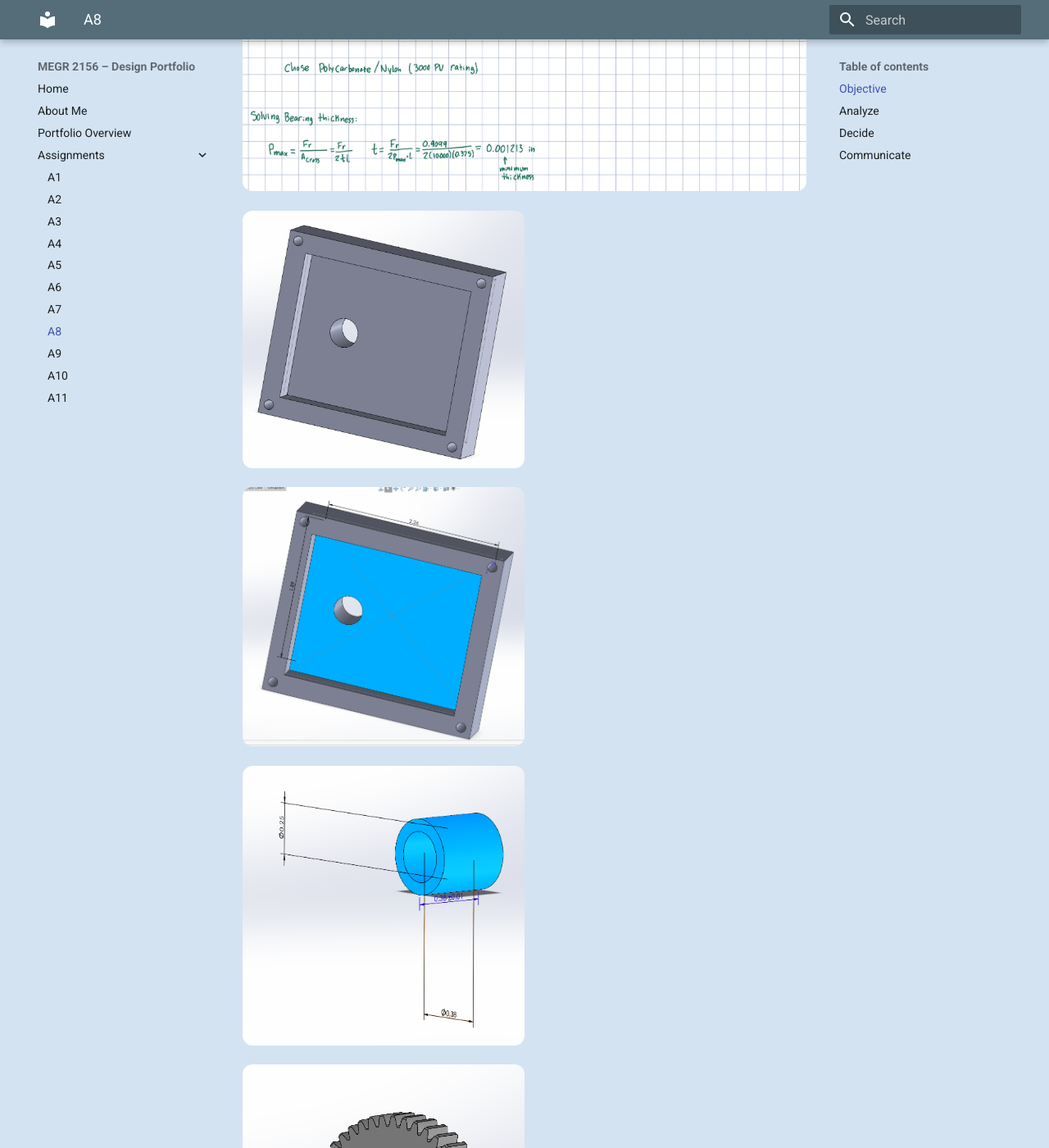
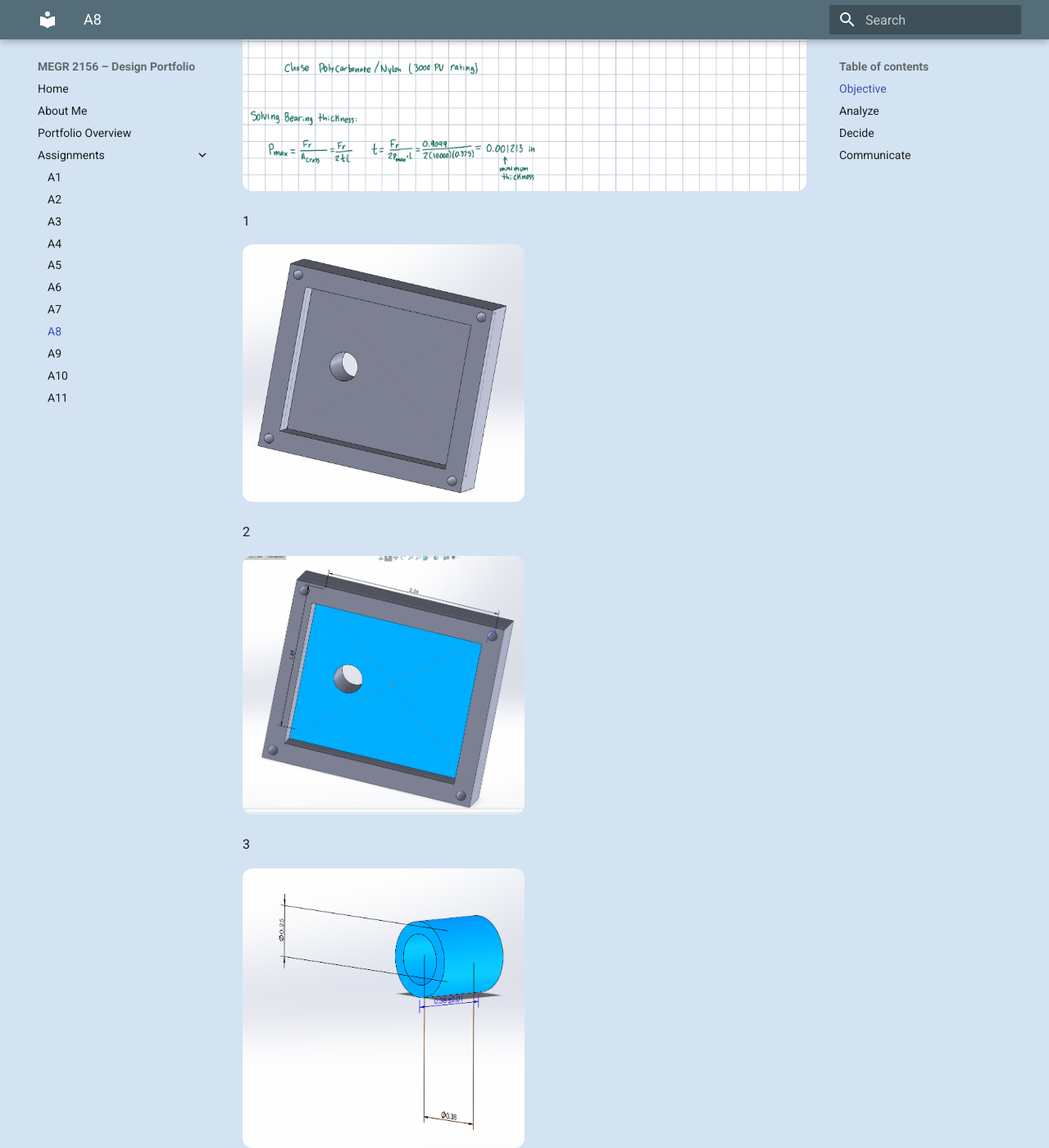
Before and after one commit to Noah-DiMenna/megr2156-portfolio, an MkDocs documentation site: the page built from docs/assignments/A08/index.md, in a window 1280 px wide and 1400 px high, scrolled down 1783 px. Shown: the whole window at 82% size. Built offline with MkDocs 1.6.1 and Material for MkDocs 9.7.7, drawn with Linux system fonts in a browser that asks for light colours.

Commit message:
Update index.md

```diff
--- a/docs/assignments/A08/index.md
+++ b/docs/assignments/A08/index.md
@@ -35,31 +35,59 @@ There is a typo on the power shaft verification below, it should be 1222.31 psi
 
 <img src="A8-3.jpg" style="border-radius: 12px; width: 100%;">
 
+1
+
 <img src="A8-3 (1).png" style="border-radius: 12px; width: 50%;">
+
+2
 
 <img src="A8-3 (2).png" style="border-radius: 12px; width: 50%;">
 
+3
+
 <img src="A8-3 (3).png" style="border-radius: 12px; width: 50%;">
+
+4
 
 <img src="A8-3 (4).png" style="border-radius: 12px; width: 50%;">
 
+5
+
 <img src="A8-3 (5).png" style="border-radius: 12px; width: 50%;">
+
+6
 
 <img src="A8-3 (6).png" style="border-radius: 12px; width: 50%;">
 
+7
+
 <img src="A8-3 (7).png" style="border-radius: 12px; width: 50%;">
+
+8
 
 <img src="A8-3 (8).png" style="border-radius: 12px; width: 50%;">
 
+9
+
 <img src="A8-3 (9).png" style="border-radius: 12px; width: 50%;">
+
+10
 
 <img src="A8-3 (10).png" style="border-radius: 12px; width: 50%;">
 
+11
+
 <img src="A8-3 (11).png" style="border-radius: 12px; width: 50%;">
+
+12
 
 <img src="A8-3 (12).png" style="border-radius: 12px; width: 50%;">
 
+13
+
 <img src="A8-3 (13).png" style="border-radius: 12px; width: 50%;">
+
+14
 
 <img src="A8-3 (14).png" style="border-radius: 12px; width: 50%;">
 
```
